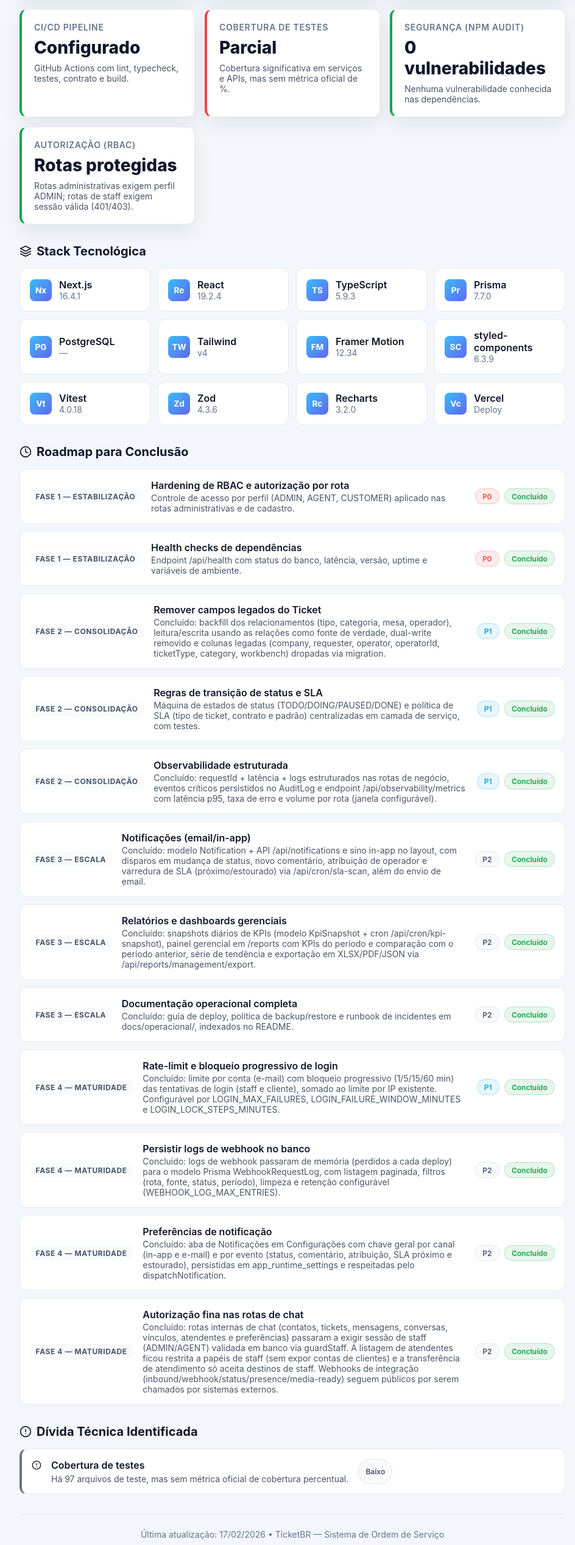
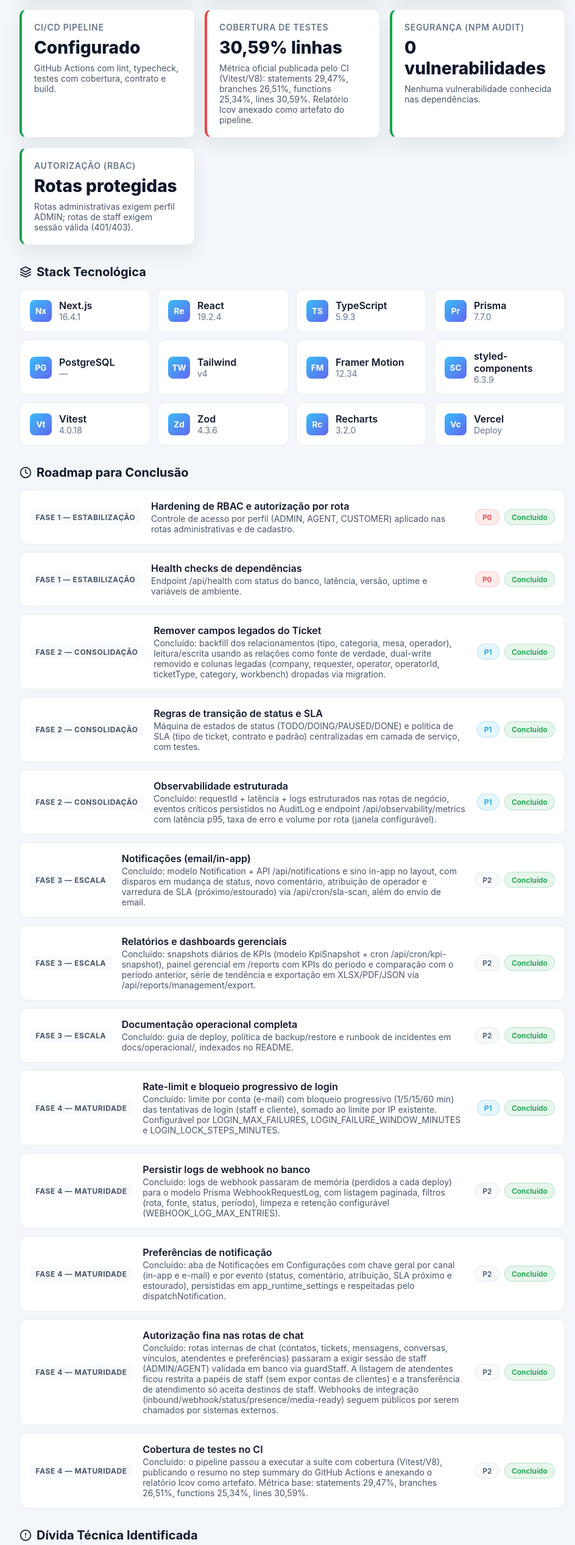
Before and after one commit to ismaelstrey/ticketbr, a Next.js app: page /progresso in a window 1280 px wide. Shown: the part 2129-4663 px from the top of the page at 61% size, without its empty margins (304-1248 px from the left). Built offline with nearby package versions, Linux system fonts and the light colour scheme; no server answers.

Commit message:
chore(ci): publicar cobertura de testes no pipeline (#129)

```diff
--- a/package.json
+++ b/package.json
@@ -10,6 +10,7 @@
     "lint": "eslint .",
     "typecheck": "tsc --noEmit",
     "test": "vitest run",
+    "test:coverage": "vitest run --coverage",
     "test:contract": "vitest run src/test/contracts",
     "test:watch": "vitest",
     "postinstall": "node -e \"const fs=require('fs'); const cp=require('child_process'); const schema='prisma/schema.prisma'; if(fs.existsSync(schema)){ cp.execSync('npx prisma generate',{stdio:'inherit'});} else { console.warn('Skipping prisma generate: '+schema+' not found'); }\"",
@@ -73,6 +74,7 @@
     "@types/react": "19.2.14",
     "@types/react-dom": "19.2.3",
     "@types/styled-components": "^5.1.36",
+    "@vitest/coverage-v8": "^4.0.18",
     "balanced-match": "^1.0.2",
     "concat-map": "^0.0.1",
     "eslint": "^9.39.4",
--- a/src/app/progresso/page.tsx
+++ b/src/app/progresso/page.tsx
@@ -697,13 +697,13 @@
     label: "CI/CD Pipeline",
     value: "Configurado",
     status: "ok",
-    description: "GitHub Actions com lint, typecheck, testes, contrato e build."
+    description: "GitHub Actions com lint, typecheck, testes com cobertura, contrato e build."
   },
   {
     label: "Cobertura de Testes",
-    value: "Parcial",
+    value: "30,59% linhas",
     status: "warning",
-    description: "Cobertura significativa em serviços e APIs, mas sem métrica oficial de %."
+    description: "Métrica oficial publicada pelo CI (Vitest/V8): statements 29,47%, branches 26,51%, functions 25,34%, lines 30,59%. Relatório lcov anexado como artefato do pipeline."
   },
   {
     label: "Segurança (npm audit)",
@@ -820,17 +820,18 @@
     description: "Concluído: rotas internas de chat (contatos, tickets, mensagens, conversas, vínculos, atendentes e preferências) passaram a exigir sessão de staff (ADMIN/AGENT) validada em banco via guardStaff. A listagem de atendentes ficou restrita a papéis de staff (sem expor contas de clientes) e a transferência de atendimento só aceita destinos de staff. Webhooks de integração (inbound/webhook/status/presence/media-ready) seguem públicos por serem chamados por sistemas externos.",
     priority: "P2",
     status: "done"
+  },
+  {
+    phase: "Fase 4 — Maturidade",
+    title: "Cobertura de testes no CI",
+    description: "Concluído: o pipeline passou a executar a suíte com cobertura (Vitest/V8), publicando o resumo no step summary do GitHub Actions e anexando o relatório lcov como artefato. Métrica base: statements 29,47%, branches 26,51%, functions 25,34%, lines 30,59%.",
+    priority: "P2",
+    status: "done"
   }
 ];
 
 // Dívida técnica identificada
-const techDebt: TechDebtItem[] = [
-  {
-    title: "Cobertura de testes",
-    description: "Há 97 arquivos de teste, mas sem métrica oficial de cobertura percentual.",
-    impact: "low"
-  }
-];
+const techDebt: TechDebtItem[] = [];
 
 // ============================================================
 // Componente Principal
@@ -1026,7 +1027,13 @@
             <FiAlertCircle /> Dívida Técnica Identificada
           </SectionTitle>
           <DebtList>
-            {techDebt.map((debt) => (
+            {techDebt.length === 0 ? (
+              <DebtContent>
+                <DebtTitle>Nenhuma dívida técnica pendente</DebtTitle>
+                <DebtDesc>Todos os itens identificados foram resolvidos. Novos itens entram no roadmap acima.</DebtDesc>
+              </DebtContent>
+            ) : (
+              techDebt.map((debt) => (
                 <DebtItem key={debt.title} $impact={debt.impact}>
                   <FiAlertCircle
                     style={{
@@ -1048,7 +1055,8 @@
                     {debt.impact === "high" ? "Alto" : debt.impact === "medium" ? "Médio" : "Baixo"}
                   </Badge>
                 </DebtItem>
-            ))}
+              ))
+            )}
           </DebtList>
         </Section>
 
```
Also changed, not shown: vitest.config.ts (+16 -0 lines), 2 other files (tests, documents, lock files or other folders). Lines whose indentation alone changed are shown as unchanged.
